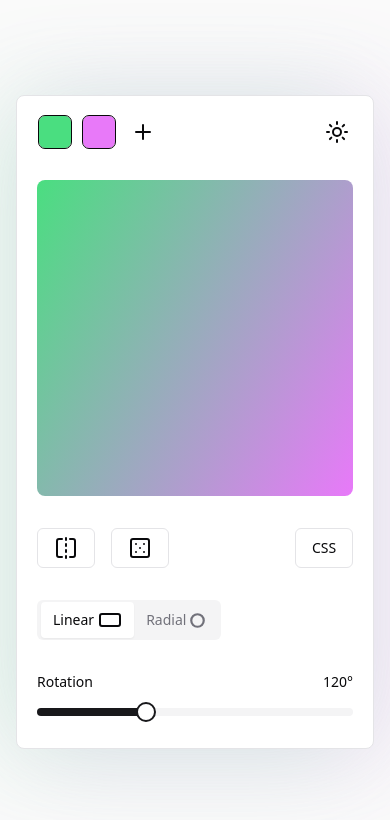
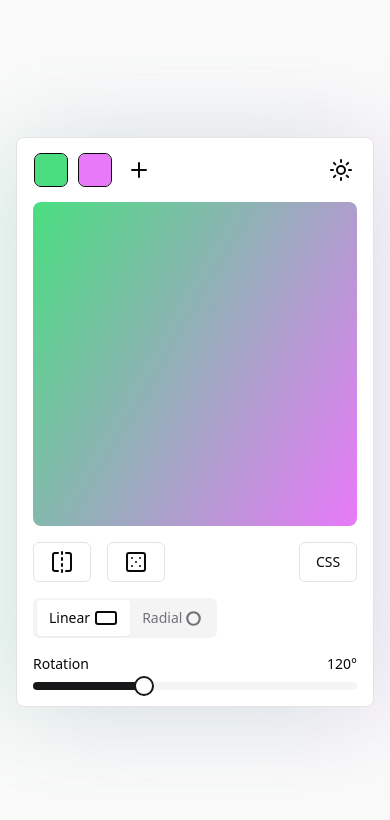
Before and after one commit to oscarheimdahl/gradient, a React (Vite) app: page / in a window 390 px wide. Shown: the top 820 px of the page. Built offline with nearby package versions, Linux system fonts and the light colour scheme.

Commit message:
Compress on mobile

```diff
--- a/src/App.tsx
+++ b/src/App.tsx
@@ -35,15 +35,18 @@ function ShadowCard() {
         transition: 'box-shadow 1s',
         boxShadow: `${shadowLeft}, ${shadowRight}`,
       }}
-      className='my-auto relative p-1 min-w-72 h-fit max-w-96 sm:p-2 pb-4 flex flex-col w-full sm:w-[28rem] sm:max-w-[28rem] transition-colors '
+      className={`my-auto relative transition-colors flex flex-col w-full h-fit
+      gap-4 p-4 pb-4 min-w-72 max-w-96
+      sm:gap-8 sm:p-8 sm:pb-12 sm:max-w-[28rem]
+      `}
     >
-      <div className='flex flex-col gap-8 p-4 rounded-md'>
-        <ColorRow />
-        <GradientBox />
-        <ButtonRow />
-        <GradientTypeToggle />
-        <RotationSlider />
-      </div>
+      {/* <div className=' rounded-md'> */}
+      <ColorRow />
+      <GradientBox />
+      <ButtonRow />
+      <GradientTypeToggle />
+      <RotationSlider />
+      {/* </div> */}
     </Card>
   );
 }
--- a/src/components/RotationSlider.tsx
+++ b/src/components/RotationSlider.tsx
@@ -17,7 +17,9 @@ export function RotationSlider() {
     opacity = 'opacity-0';
   }
   return (
-    <div className={`flex flex-col w-full gap-4 transition-opacity ${opacity}`}>
+    <div
+      className={`flex flex-col w-full gap-2 sm:gap-4 transition-opacity ${opacity}`}
+    >
       <div className='flex justify-between items-center'>
         <Label htmlFor='rotation-slider'>Rotation</Label>
         <span className='text-sm'>{rotation}°</span>
```
